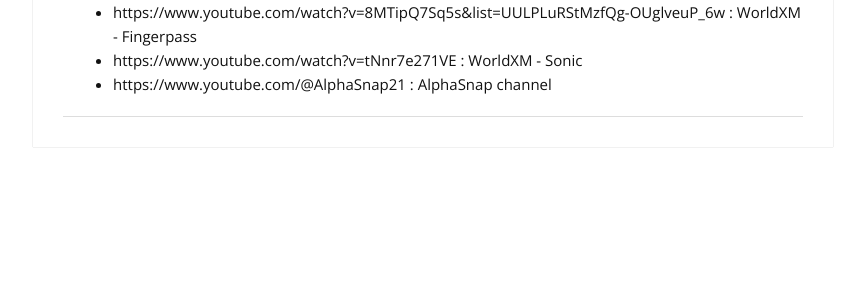
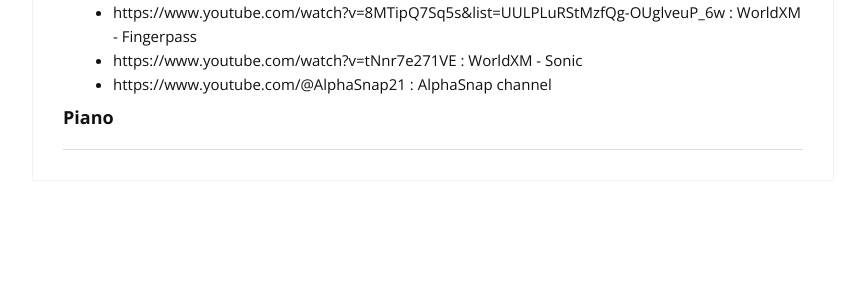
Before and after one commit to cylmat/cylmat.github.io, a Jekyll site: the page built from _pages/tricks.md, in a window 1280 px wide. Shown: the part 1772-2057 px from the top of the page, without its empty margins (207-1072 px from the left). Built offline with Jekyll 4.4.1, drawn with Linux system fonts in a browser that asks for light colours; nearby versions of some CDN libraries; before the commit the page ends 2027 px from its top, so only the background shows below that.

Commit message:
Update tricks.md

```diff
--- a/_pages/tricks.md
+++ b/_pages/tricks.md
@@ -67,3 +67,5 @@
 - https://www.youtube.com/watch?v=8MTipQ7Sq5s&list=UULPLuRStMzfQg-OUglveuP_6w : WorldXM - Fingerpass
 - https://www.youtube.com/watch?v=tNnr7e271VE : WorldXM - Sonic
 - https://www.youtube.com/@AlphaSnap21 : AlphaSnap channel
+
+### Piano
```
